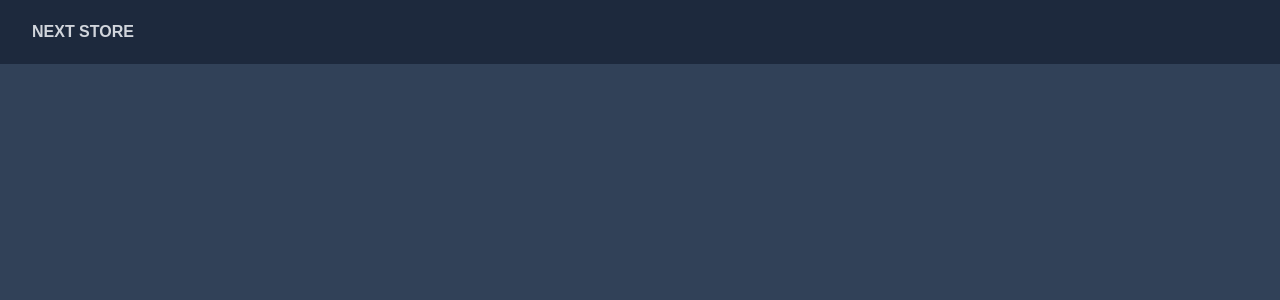
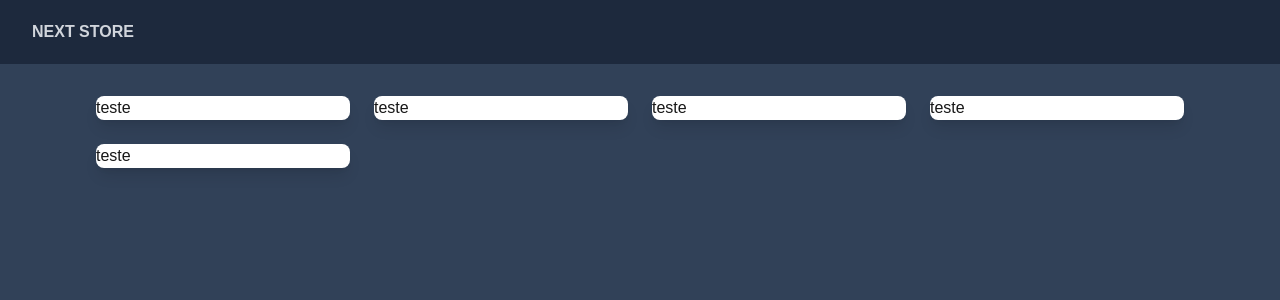
Before and after one commit to VictorPresenca/next-commerce, a Next.js app: page / in a window 1280 px wide. Shown: the top 300 px of the page. Built offline with nearby package versions, Linux system fonts and the light colour scheme.

Commit message:
listagem de produtos parte 1

```diff
--- a/src/app/page.tsx
+++ b/src/app/page.tsx
@@ -2,7 +2,24 @@ import Image from "next/image";
 
 export default function Home() {
   return (
-    <div>
+    <div className="max-w-7xl mx-auto pt-8 px-8 xl:px-0:">
+      <div className="grid grid-cols-1 sm:grid-cols-2 md:grid-cols-3 lg:grid-cols-4 gap-10 xl:gap-6">
+        <div className="bg-white rounded-lg shadow-lg overflow-hidden">
+        teste
+        </div>
+        <div className="bg-white rounded-lg shadow-lg overflow-hidden">
+        teste
+        </div>
+        <div className="bg-white rounded-lg shadow-lg overflow-hidden">
+        teste
+        </div>
+        <div className="bg-white rounded-lg shadow-lg overflow-hidden">
+        teste
+        </div>
+        <div className="bg-white rounded-lg shadow-lg overflow-hidden">
+        teste
+        </div>
+      </div>
 
     </div>
   );
```
